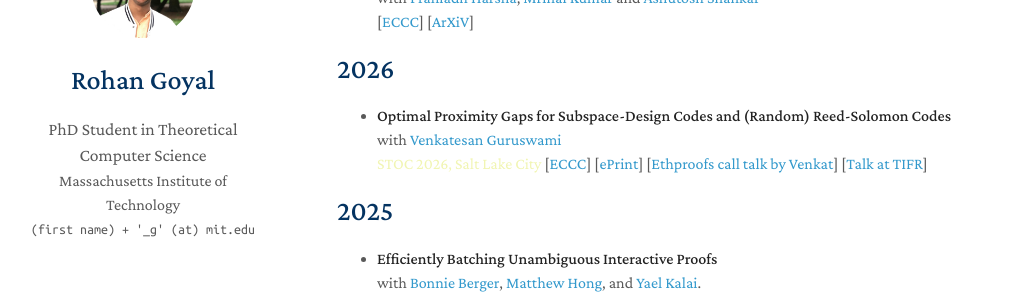
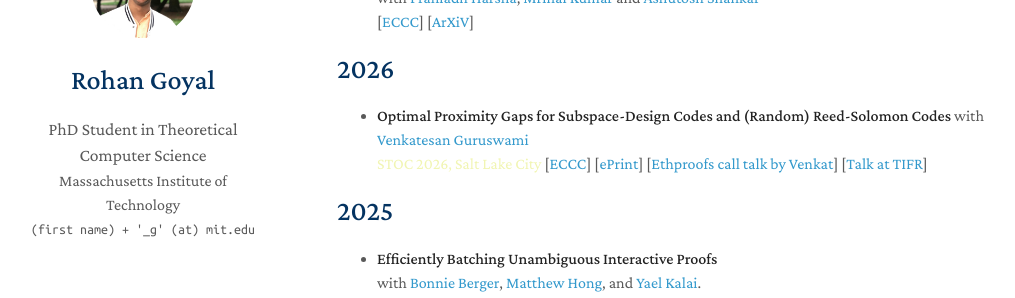
Before and after one commit to goyal-rohan/goyal-rohan.github.io, a Jekyll site: the page built from index.md, in a window 1280 px wide and 900 px high, scrolled down 753 px. Shown: the part 150-448 px from the top of the window, without its empty margins (133-1148 px from the left). Built offline with Jekyll 4.4.1, drawn with Linux system fonts in a browser that asks for light colours; nearby versions of some CDN libraries; a style sheet for code colours, icons or effects is not loaded; our own code applies the rules of GitHub Pages for plain Markdown files.

Commit message:
how boot now

```diff
--- a/index.md
+++ b/index.md
@@ -27,7 +27,7 @@ with [Venkatesan Guruswami](https://people.eecs.berkeley.edu/~venkatg/) and [Jun
 [[ECCC](https://eccc.weizmann.ac.il/report/2026/057/)] [[ArXiV](https://arxiv.org/abs/2604.15218v1)]
 
 - **Structure Theorems (and Fast Algorithms) for List Recovery of Subspace-Design Codes**
-  with [Venkatesan Guruswami](https://people.eecs.berkeley.edu/~venkatg/)
+with [Venkatesan Guruswami](https://people.eecs.berkeley.edu/~venkatg/)
 [[ECCC](https://eccc.weizmann.ac.il/report/2025/212/)] [[ArXiV](https://arxiv.org/abs/2512.08017)]
 
 - **Fast list-recovery of univariate multiplicity and folded Reed-Solomon codes**
@@ -38,8 +38,8 @@ with [Prahladh Harsha](https://www.tcs.tifr.res.in/~prahladh/), [Mrinal Kumar](h
 # 2026
 
 - **Optimal Proximity Gaps for Subspace-Design Codes and (Random) Reed-Solomon Codes**
-  with [Venkatesan Guruswami](https://people.eecs.berkeley.edu/~venkatg/)
-  <span style="color:#F1F5B3">STOC 2026, Salt Lake City</span> [[ECCC](https://eccc.weizmann.ac.il/report/2025/166/)]  [[ePrint](https://eprint.iacr.org/2025/2054)]  [[Ethproofs call talk by Venkat](https://youtu.be/Dm-SaFFZS48?si=audrU4EMkOR9nrOE&t=6975)] [[Talk at TIFR](https://www.youtube.com/live/17KJo9eIsDc?si=rM_iyOcVxeGwDF9f)]
+with [Venkatesan Guruswami](https://people.eecs.berkeley.edu/~venkatg/)
+<span style="color:#F1F5B3">STOC 2026, Salt Lake City</span> [[ECCC](https://eccc.weizmann.ac.il/report/2025/166/)]  [[ePrint](https://eprint.iacr.org/2025/2054)]  [[Ethproofs call talk by Venkat](https://youtu.be/Dm-SaFFZS48?si=audrU4EMkOR9nrOE&t=6975)] [[Talk at TIFR](https://www.youtube.com/live/17KJo9eIsDc?si=rM_iyOcVxeGwDF9f)]
 
 # 2025
 
@@ -50,7 +50,7 @@ with [Prahladh Harsha](https://www.tcs.tifr.res.in/~prahladh/), [Mrinal Kumar](h
 # 2024
 
 - **Fast list-decoding of univariate multiplicity and folded Reed-Solomon codes**
-with [Prahladh Harsha](https://www.tcs.tifr.res.in/~prahladh/), [Mrinal Kumar](https://mrinalkr.bitbucket.io/) and [Ashutosh Shankar](https://sites.google.com/view/ashutoshs/home/)
+with [Prahladh Harsha](https://www.tcs.tifr.res.in/~prahladh/), [Mrinal Kumar](https://mrinalkr.bitbucket.io/) and [Ashutosh Shankar](https://sites.google.com/view/ashutoshs/home)
 <span style="color:#F1F5B3">FOCS 2024, Chicago</span> [[ECCC](https://eccc.weizmann.ac.il/report/2023/185/)] [[ArXiV](https://arxiv.org/abs/2311.17841)] [[Simons Talk by Prahladh](https://www.youtube.com/live/t3AdyuYaPzI?si=Yalpe2fbju6czVSb)]
 
 
```
